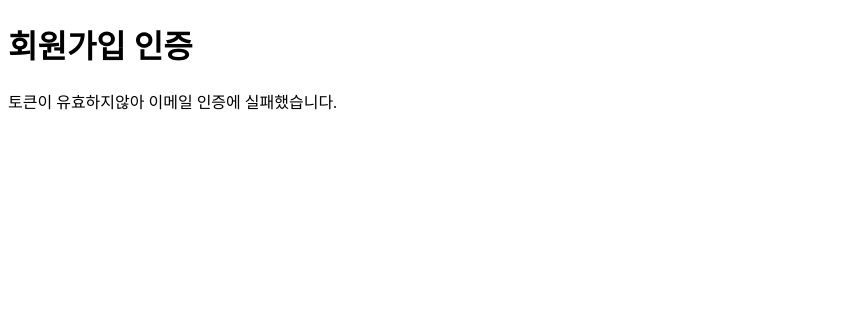
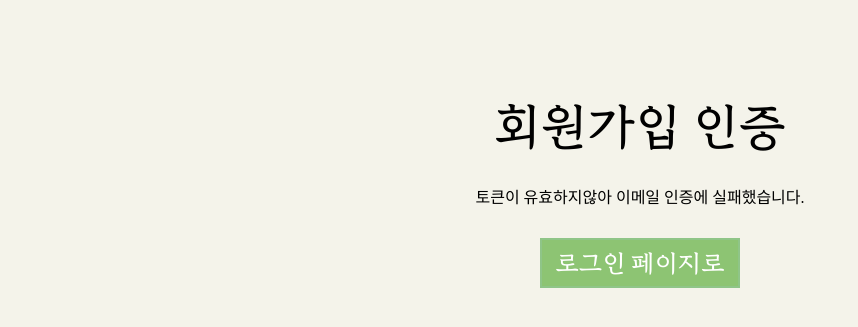
Before and after one commit to CSID-DGU/2023-1-OSSP1-AverageAge25-4, a Django app: template Backend/dgunotice/templates/verificationResult.html in a window 1280 px wide. Shown: the top 327 px of the page, without its empty margins (0-858 px from the left). Run offline with Django 4.2, Linux system fonts and the light colour scheme; the template is opened without the code that fills it, so the values that code supplies are empty; some web fonts are replaced.

Commit message:
인증 페이지 디자인 적용

```diff
--- a/Backend/dgunotice/templates/verificationResult.html
+++ b/Backend/dgunotice/templates/verificationResult.html
@@ -1,14 +1,33 @@
 <!DOCTYPE html>
+
+{% load static %}
+
 <html>
 <head>
     <title>회원가입 인증</title>
+    <script src="{% static 'js/Common.js' %}"></script>
+    <link rel="stylesheet" href="{% static 'css/verificationResult.css' %}?after">
 </head>
+
 <body>
-    <h1>회원가입 인증</h1>
-    {% if verification_success %}
-        <p>이메일 인증에 성공했습니다</p>
-    {% else %}
-        <p>토큰이 유효하지않아 이메일 인증에 실패했습니다.</p>
-    {% endif %}
+    <div class="title">
+        회원가입 인증
+    </div>
+
+    <div class="result_message">
+        {% if verification_success %}
+            <p>이메일 인증에 성공했습니다</p>
+        {% else %}
+            <p>토큰이 유효하지않아 이메일 인증에 실패했습니다.</p>
+        {% endif %}
+    </div>
+
+    <div class="button_login">
+        <button onclick="redirectToURL('/login/')">
+                로그인 페이지로
+        </button>
+    </div>
+
 </body>
+
 </html>
--- /dev/null
+++ b/Backend/static/css/verificationResult.css
@@ -0,0 +1,47 @@
+@font-face {
+    font-family: 'DU';
+    src:
+    url('../css/DU.ttf'),
+    url('../css/DU.woff');
+}
+
+body{
+    background-color: #F4F3EA;
+}
+
+/* 제목 */
+.title{
+    margin-top: 100px;
+
+    text-align: center;
+    font-size: xxx-large;
+    font-family: 'DU';
+}
+
+/*결과 메시지*/
+.result_message{
+    text-align: center;
+    margin: 30px;
+}
+
+/* 로그인 페이지로 */
+.button_login{
+    display: flex;
+    justify-content: center;
+}
+
+.button_login button{
+    background-color: #8dc473;
+    cursor: pointer;
+    margin: 0px;
+
+    border-style: solid;
+    border-color: #8fc588;
+
+    width: 200px;
+    height: 50px;
+
+    color: white;
+    font-family: 'DU';
+    font-size: x-large;
+}
```
